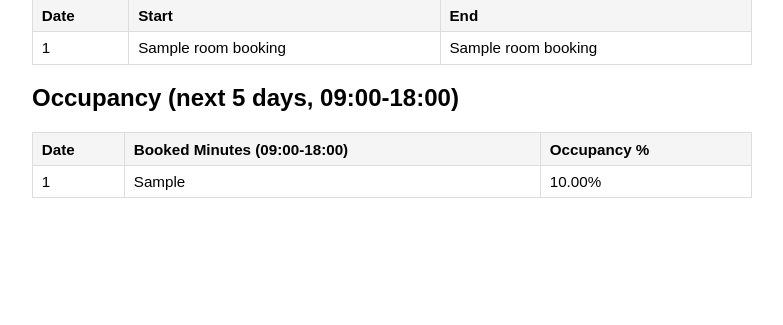
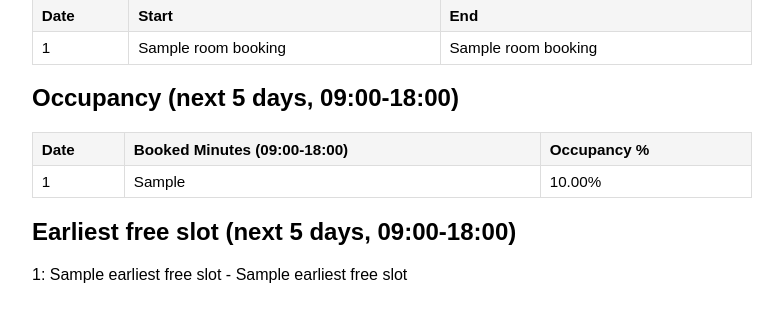
Before and after one commit to hadedamolar52-coder/room-scheduler, a Flask app: template templates/room_detail.html in a window 1280 px wide. Shown: the part 163-488 px from the top of the page, without its empty margins (248-1031 px from the left). Run offline with Flask 3, Linux system fonts and the light colour scheme; the template is opened without the code that fills it: most values are stand-ins (such as "Sample title", 1, 10 or a date in 2020).

Commit message:
group 5 part a

```diff
--- a/main.py
+++ b/main.py
@@ -214,6 +214,9 @@ def room_detail(room_id: str):
     occupancy_next_5_days: list[dict] = []
 
 
+    earliest_free_slot: dict | None = None
+
+
     window_start = 9 * 60
     window_end = 18 * 60
     window_total = window_end - window_start  # 540 minutes
@@ -224,6 +227,8 @@ def room_detail(room_id: str):
         day_id = day.isoformat()
         booked_minutes = 0
 
+
+        intervals: list[tuple[int, int]] = []
         for b in bookings:
             if b.get("day_id") != day_id:
                 continue
@@ -233,6 +238,7 @@ def room_detail(room_id: str):
             overlap_end = min(end_m, window_end)
             if overlap_end > overlap_start:
                 booked_minutes += overlap_end - overlap_start
+                intervals.append((overlap_start, overlap_end))
 
         occupancy_pct = round((booked_minutes / window_total) * 100, 2)
         occupancy_next_5_days.append(
@@ -243,6 +249,42 @@ def room_detail(room_id: str):
             }
         )
 
+        if earliest_free_slot is not None:
+            continue
+
+
+        intervals.sort(key=lambda x: (x[0], x[1]))
+        merged: list[tuple[int, int]] = []
+        for s, e in intervals:
+            if not merged or s > merged[-1][1]:
+                merged.append((s, e))
+            else:
+                merged[-1] = (merged[-1][0], max(merged[-1][1], e))
+
+        pointer = window_start
+        free_start: int | None = None
+        free_end: int | None = None
+        for s, e in merged:
+            if s > pointer:
+                free_start = pointer
+                free_end = s
+                break
+            pointer = max(pointer, e)
+
+        if free_start is None and pointer < window_end:
+            free_start = pointer
+            free_end = window_end
+
+        if free_start is not None and free_end is not None and free_start < free_end:
+            earliest_free_slot = {
+                "day_id": day_id,
+                "start_minutes": free_start,
+                "end_minutes": free_end,
+                "start_label": format_hhmm(free_start),
+                "end_label": format_hhmm(free_end),
+            }
+            break
+
     return render_template(
         "room_detail.html",
         user_data=claims,
@@ -250,6 +292,7 @@ def room_detail(room_id: str):
         room_name=room_name,
         room_bookings=bookings,
         occupancy_next_5_days=occupancy_next_5_days,
+        earliest_free_slot=earliest_free_slot,
     )
 
 
--- a/templates/room_detail.html
+++ b/templates/room_detail.html
@@ -80,6 +80,16 @@
       {% endfor %}
     </tbody>
   </table>
+
+  <h2>Earliest free slot (next 5 days, 09:00-18:00)</h2>
+  {% if earliest_free_slot %}
+  <p>
+    {{ earliest_free_slot.day_id }}:
+    {{ earliest_free_slot.start_label }} - {{ earliest_free_slot.end_label }}
+  </p>
+  {% else %}
+  <p>No free slot available in the next 5 days (09:00-18:00).</p>
+  {% endif %}
 </body>
 
 </html>
```
